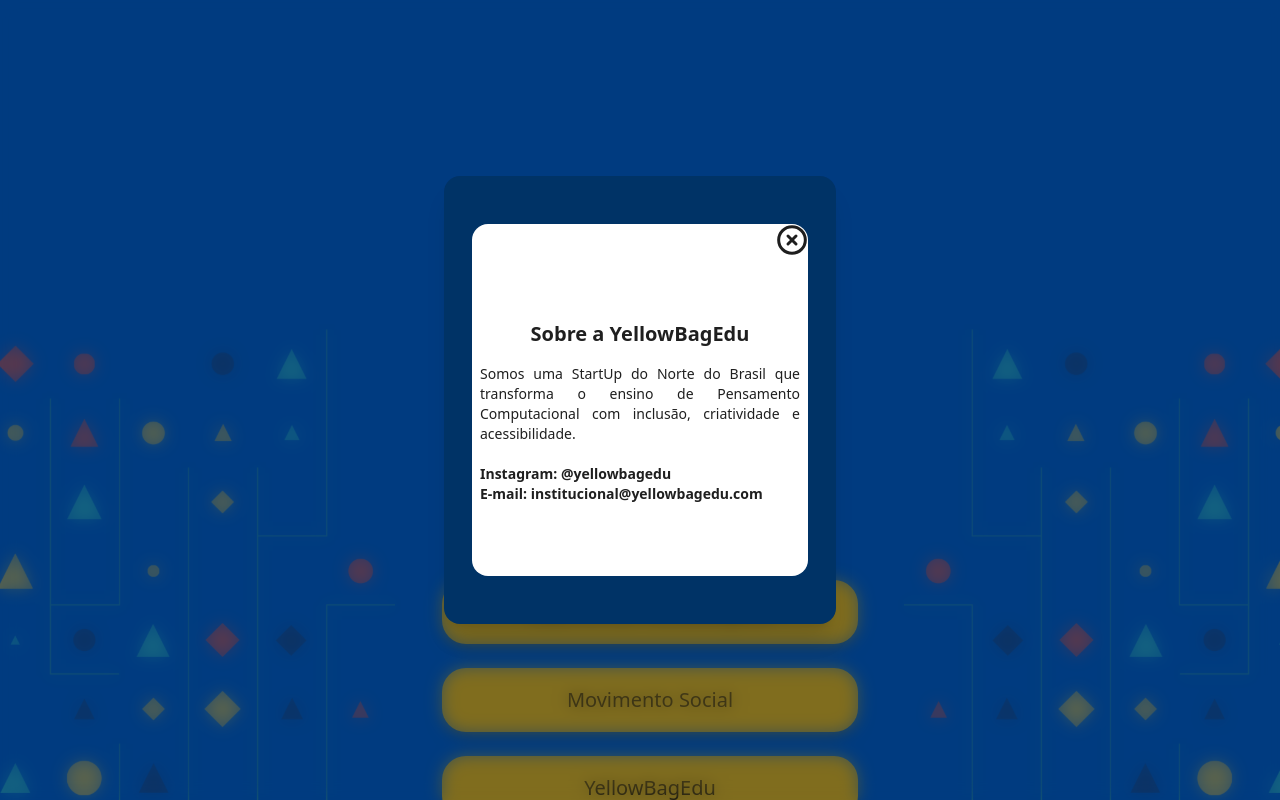
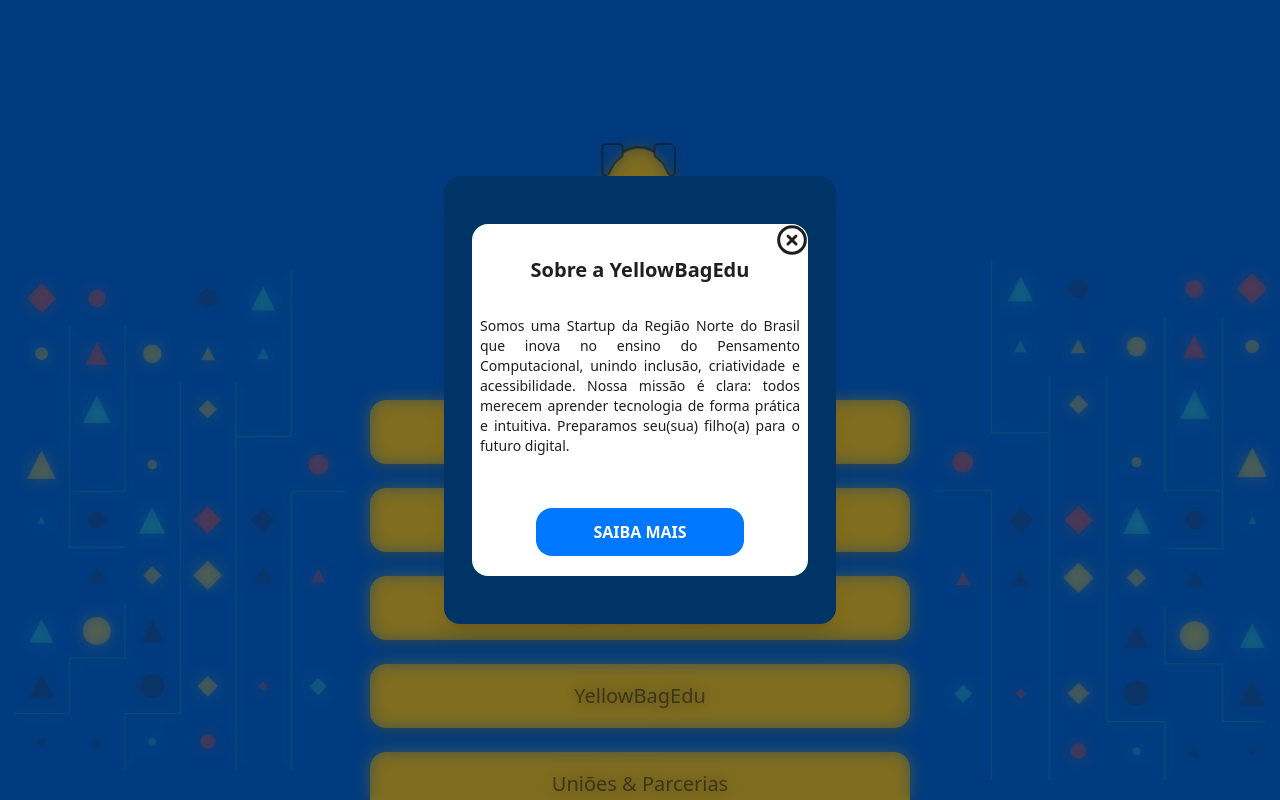
Before and after one commit to YellowLabEdu/bag-social-links, a React (Vite) app: page / in a window 1280 px wide. Both pictures are taken after a click on the button "YellowBagEdu". Shown: the top 800 px of the page. Built offline with nearby package versions, Linux system fonts and the light colour scheme.

Commit message:
fix: sync dev changes with main

```diff
--- a/src/components/ActionsButtons/index.jsx
+++ b/src/components/ActionsButtons/index.jsx
@@ -1,7 +1,7 @@
 export function ActionsButtons({ as = "button", href, label, onClick, Color}) {
   const baseClasses =
   `flex flex-col items-center justify-center gap-[24rem] text-[1.25rem] text-center ${Color}
-  font-Poppins font-medium cursor-pointer w-80 md:w-[26rem] h-16  rounded-3xl
+  font-Poppins font-medium cursor-pointer w-80 md:w-[33.75rem]  h-16  rounded-2xl
   p-4 shadow-lg hover:font-bold hover:scale-90 transition`;
 
   if (as === "a") {
--- a/src/pages/BagSocialLinks/index.jsx
+++ b/src/pages/BagSocialLinks/index.jsx
@@ -1,63 +1,82 @@
 import { useState } from "react";
-import Header from "../../components/Header"
+import Header from "../../components/Header";
 import { ActionsButtons } from "../../components/ActionsButtons";
 import { Footer } from "../../components/Footer";
 import { ModalBag } from "../../components/Modals/ModalBag";
 import { Modal } from "../../components/Modals/ModalUnionAndPartnerships";
 
 import toggleImg from "../../assets/Switch.svg";
-import BgYellowBagEdu01 from "../../assets/bg-ybedu-01.svg"
-import BgYellowBagEdu02 from "../../assets/bg-ybedu-02.svg"
-import IconCircle from "../../assets/icon-circle.svg"
-import LaFoca from "../../assets/logo-lafoca.svg"
-import SHMusic from "../../assets/logo-shmusic.svg"
-
+import BgYellowBagEdu01 from "../../assets/bg-ybedu-01.svg";
+import BgYellowBagEdu02 from "../../assets/bg-ybedu-02.svg";
+import IconCircle from "../../assets/icon-circle.svg";
+import LaFoca from "../../assets/logo-lafoca.svg";
+import SHMusic from "../../assets/logo-shmusic.svg";
 
 const actions = [
   {
-        as: 'a',
-        label: 'Experiência YellowBagEdu',
-        href: 'https://forms.gle/VNJrn1twk2L1gYiBA'
+    as: "a",
+    label: "Experiência GRATUITA",
+    href: "https://forms.gle/VNJrn1twk2L1gYiBA",
   },
   {
-        as: 'a',
-        label: 'Movimento Social',
-        href: 'https://whatsapp.com/channel/0029VbAjLtbLtOjLVcWJO12o'
+    as: "a",
+    label: "Jornada CriAnima",
+    href: "https://canva.link/2n9gyil4cz093tg",
   },
   {
-        as: 'button',
-        id: 1,
-        label: 'YellowBagEdu',
+    as: "a",
+    label: "Movimento Social",
+    href: "https://whatsapp.com/channel/0029VbAjLtbLtOjLVcWJO12o",
   },
   {
-        as: 'button',
+    as: "button",
+    id: 1,
+    label: "YellowBagEdu",
+  },
+  {
+    as: "button",
     id: 2,
-        label: 'Uniões & Parcerias',
-    }
+    label: "Uniões & Parcerias",
+  },
 ];
 
 export default function BagSocialLinks() {
   const [open01, setOpen01] = useState(false);
   const [open02, setOpen02] = useState(false);
-  const [theme, setTheme] = useState(false)
+  const [theme, setTheme] = useState(false);
 
   return (
-      <div className={theme ? "bg-gradient-02 min-h-240 md:min-h-320 flex items-center justify-center gap-6" : "bg-gradient-01 min-h-240 md:min-h-320 flex items-center justify-center gap-6"}  >
-        <img className="hidden lg:block lg:scale-90" src={BgYellowBagEdu01} alt="Background YellowBagEdu" />
-         <div className="flex flex-col items-center justify-center gap-16 ">
+    <div
+      className={
+        theme
+          ? "bg-gradient-02 min-h-240 md:min-h-260 flex items-center justify-center gap-6"
+          : "bg-gradient-01 min-h-240 md:min-h-260 flex items-center justify-center gap-6"
+      }
+    >
+      <img
+        className="hidden lg:block max-w-83"
+        src={BgYellowBagEdu01}
+        alt="Background YellowBagEdu"
+      />
+      <div className="flex flex-col items-center justify-center gap-8 ">
         <Header
-          Color = {theme ? "text-(--color-color-dark-gray)" : "text-(--color-white)"}
+          Color={
+            theme ? "text-(--color-color-dark-gray)" : "text-(--color-white)"
+          }
         />
-          <button className={theme ? "flex items-center justify-center active:scale-95 transition rotate-y-0" : "flex items-center justify-center active:scale-95 transition rotate-y-180"} aria-label="Alternar Tema"
+        <button
+          className={
+            theme
+              ? "flex items-center justify-center active:scale-95 transition rotate-y-0"
+              : "flex items-center justify-center active:scale-95 transition rotate-y-180"
+          }
+          aria-label="Alternar Tema"
           onClick={() => {
             console.log("clicou");
             setTheme(!theme);
           }}
         >
-            <img
-              src={toggleImg}
-              alt="Toggle de Temas"
-              className="w-17 h-12"/>
+          <img src={toggleImg} alt="Toggle de Temas" className="w-17 h-12" />
         </button>
         <main className="flex flex-col items-center justify-center gap-6">
           {actions.map((action) => {
@@ -67,44 +86,78 @@ export default function BagSocialLinks() {
                 as={action.as}
                 href={action.href}
                 label={action.label}
-                    onClick={() => action.id === 1 ? setOpen01(true) : setOpen02(true)}
-                    Color = {theme ? "bg-(--color-tech-blue-light) text-(--color-white)" : "bg-(--color-color-yellow) text-(--color-color-dark-gray)"}
+                onClick={() =>
+                  action.id === 1 ? setOpen01(true) : setOpen02(true)
+                }
+                Color={
+                  theme
+                    ? "bg-(--color-tech-blue-light) text-(--color-white)"
+                    : "bg-(--color-color-yellow) text-(--color-color-dark-gray)"
+                }
               />
             );
           })}
         </main>
         <Footer
-        Color ={theme ? "bg-(--color-tech-blue-light)" : "bg-(--color-color-yellow)"}
+          Color={
+            theme ? "bg-(--color-tech-blue-light)" : "bg-(--color-color-yellow)"
+          }
         />
       </div>
-      <img className="hidden lg:block lg:scale-90" src={BgYellowBagEdu02} alt="Background YellowBagEdu" />
-      {open01 && <ModalBag isOpen={open01} onClose={() => setOpen01(false)} Color={theme ?  "bg-(--color-color-yellow)" : "bg-(--color-blue-dark)"}>
-    <div className="bg-(--color-white) w-84 h-88 rounded-2xl flex flex-col items-center justify-start gap-16">
+      <img
+        className="hidden lg:block max-w-83"
+        src={BgYellowBagEdu02}
+        alt="Background YellowBagEdu"
+      />
+      {open01 && (
+        <ModalBag
+          isOpen={open01}
+          onClose={() => setOpen01(false)}
+          Color={theme ? "bg-(--color-color-yellow)" : "bg-(--color-blue-dark)"}
+        >
+          <div className="bg-white w-84 h-88 rounded-2xl flex flex-col items-center px-4 pb-4 pt-1">
             <button
               className="self-end cursor-pointer"
               onClick={() => setOpen01(false)}
             >
               <img src={IconCircle} alt="ícone para sair do Modal" />
             </button>
-      <div className=" w-80 flex flex-col items-center gap-4" >
-          <h2 className="text-(--color-color-dark-gray) text-xl font-semibold">Sobre a YellowBagEdu</h2>
+            <div className="w-80 flex flex-1 flex-col items-center gap-8">
+              <div className="w-80 flex flex-col items-center gap-8">
+                <h2 className="text-(--color-color-dark-gray) text-xl font-semibold">
+                  Sobre a YellowBagEdu
+                </h2>
                 <p className="text-(--color-color-dark-gray) text-sm text-justify">
-            Somos uma StartUp do Norte do Brasil que transforma o ensino de Pensamento Computacional com inclusão, criatividade e acessibilidade.
-            <br /><br />
-            <span className="font-semibold">Instagram: @yellowbagedu</span> <br />
-            <span className="font-semibold">E-mail: institucional@yellowbagedu.com</span>
+                  Somos uma Startup da Região Norte do Brasil que inova no
+                  ensino do Pensamento Computacional, unindo inclusão,
+                  criatividade e acessibilidade. Nossa missão é clara: todos
+                  merecem aprender tecnologia de forma prática e intuitiva.
+                  Preparamos seu(sua) filho(a) para o futuro digital. <br />{" "}
+                  <br />
                 </p>
               </div>
-        {/*
               <button
-        className="w-52 h-12 bg-(--color-tech-blue-light) rounded-2xl
-        text-white font-semibold hover:scale-95 transition-transform duration-200 cursor-pointer"
-        onClick={() => window.location.assign("https://www.instagram.com/yellowbagedu/?utm_source=site", '_blank', 'noopener,noreferrer')}
-        > SAIBA MAIS</button>
-        */}
+                className="mt-auto mb-2 w-52 h-12 bg-(--color-tech-blue-light) rounded-2xl text-white font-semibold hover:scale-95 transition-transform duration-200 cursor-pointer"
+                onClick={() =>
+                  window.open(
+                    "https://www.instagram.com/yellowbagedu/",
+                    "_blank",
+                    "noopener,noreferrer",
+                  )
+                }
+              >
+                SAIBA MAIS
+              </button>
             </div>
-    </ModalBag>}
-    { open02 && <Modal isOpen={open02} onClose={() => setOpen02(false)} Color={theme ?  "bg-(--color-color-yellow)" : "bg-(--color-blue-dark)"}>
+          </div>
+        </ModalBag>
+      )}
+      {open02 && (
+        <Modal
+          isOpen={open02}
+          onClose={() => setOpen02(false)}
+          Color={theme ? "bg-(--color-color-yellow)" : "bg-(--color-blue-dark)"}
+        >
           <div className="bg-white w-80 h-58 rounded-2xl flex flex-col gap-6">
             <button
               className="self-end cursor-pointer"
@@ -112,22 +165,33 @@ export default function BagSocialLinks() {
             >
               <img src={IconCircle} alt="ícone para sair do Modal" />
             </button>
-          <div  className="flex justify-center items-center gap-6">
-            <div className="flex flex-col justify-center items-center gap-6">
-              <a className="cursor-pointer" href="https://www.instagram.com/lafocameta/?utm_source=website" target="_blank" rel="noopener noreferrer">
+            <div className="flex justify-center items-center gap-6">
+              <div className="flex flex-col justify-center items-center gap-4">
+                <a
+                  className="cursor-pointer"
+                  href="https://www.instagram.com/lafocameta/"
+                  target="_blank"
+                  rel="noopener noreferrer"
+                >
                   <img src={LaFoca} alt={`LaFoca logo`} />
                 </a>
-              <span className="font-semibold">@lafocameta</span>
+                <span>@LAFoca</span>
               </div>
               <div className="flex flex-col justify-center items-center gap-4">
-              <a className="cursor-pointer" href="https://www.instagram.com/shmusic.escola2/?utm_source=website" target="_blank" rel="noopener noreferrer">
+                <a
+                  className="cursor-pointer"
+                  href="https://www.instagram.com/shmusic.escola2/"
+                  target="_blank"
+                  rel="noopener noreferrer"
+                >
                   <img src={SHMusic} alt={`SHMusic logo`} />
                 </a>
-              <span className="font-semibold">@shmusic.escola2</span>
+                <span>@SHMusic</span>
               </div>
             </div>
           </div>
-        </Modal>}
+        </Modal>
+      )}
     </div>
-  )
+  );
 }
```
Also changed, not shown: src/components/Footer/index.jsx (+7 -1 lines), src/assets/favicon_ybedu.svg. Lines whose indentation alone changed are shown as unchanged.
